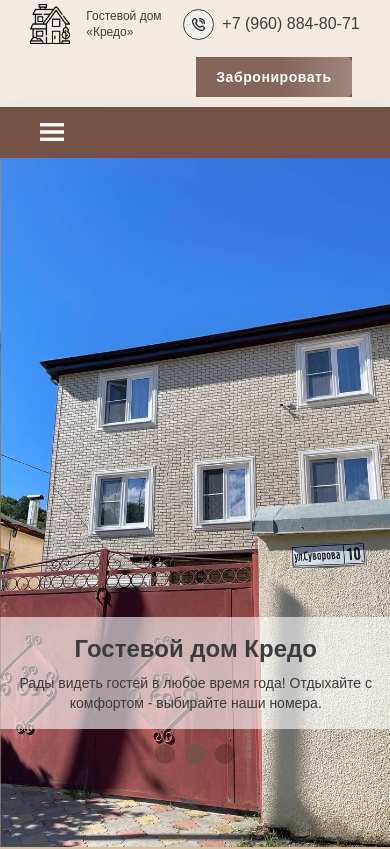
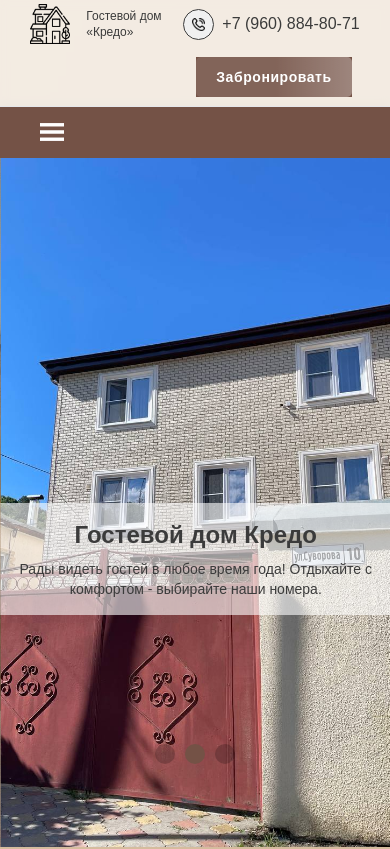
Before and after one commit to Salyens/Next-test-timeweb, a Next.js app: page / in a window 390 px wide. Shown: the top 849 px of the page. Built offline with nearby package versions, Linux system fonts and the light colour scheme.

Commit message:
Adjust EmblaCarousel text container positioning
- Modify vertical positioning of carousel text container
- Change top positioning from 2/3 to 1/2 for better centering
- Maintain responsive layout and styling

```diff
--- a/src/components/EmblaCarousel/EmblaCarousel/EmblaCarousel.tsx
+++ b/src/components/EmblaCarousel/EmblaCarousel/EmblaCarousel.tsx
@@ -46,7 +46,7 @@ const EmblaCarousel = (props: Props) => {
                 initial={{ opacity: 0, scale: 0.1 }}
                 animate={{ opacity: 1, scale: 1 }}
                 transition={{ duration: 0.7 }}
-                className="bg-second-gray relative z-10 top-2/3 -translate-y-1/2 w-full lg:w-2/5
+                className="bg-second-gray relative z-10 top-1/2 -translate-y-1/2 w-full lg:w-2/5
              text-center p-4 lg:p-10 lg:left-4  "
               >
                 <h2 className="text-2xl md:text-4xl font-bold pb-2 md:pb-6">
```
